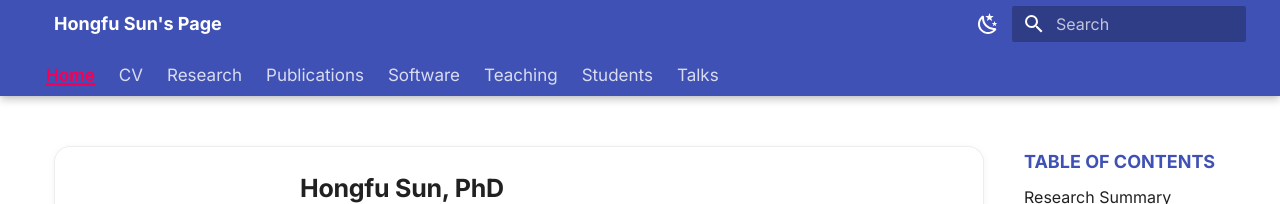
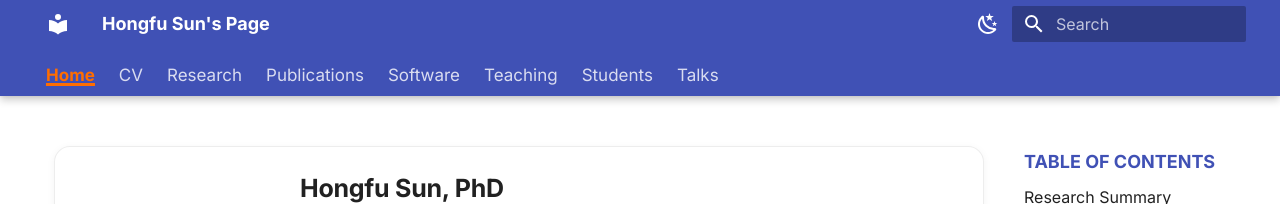
Before and after one commit to sunhongfu/sunhongfu.github.io, an MkDocs documentation site: the page built from docs/index.md, in a window 1280 px wide. Shown: the top 204 px of the page. Built offline with MkDocs 1.6.1 and Material for MkDocs 9.7.7, drawn with Linux system fonts in a browser that asks for light colours.

Commit message:
Logo visible on wide screens only; active tab orange; remove text underline
- Logo icon shown when tabs visible, hidden in hamburger mode (JS breakpoint)
- Active tab colour changed from pink to #ff6d00 (orange)
- text-decoration:none on all tab links to suppress underline

Co-Authored-By: Claude Sonnet 4.6 <noreply@anthropic.com>

```diff
--- a/docs/assets/extra.css
+++ b/docs/assets/extra.css
@@ -14,32 +14,29 @@
   }
 }
 
-/* Hide the default logo/bookmark icon in the header */
-.md-header__button.md-logo {
-  display: none !important;
-}
-
 /* ===== Navigation tab styling ===== */
 /* Larger, slightly bolder labels for all tabs */
 .md-tabs__link {
   font-size: 0.85rem;
   font-weight: 500;
   opacity: 0.8;
+  text-decoration: none !important;
   transition: opacity 0.2s;
 }
 .md-tabs__link:hover {
   opacity: 1;
+  text-decoration: none !important;
 }
 
-/* Active tab: full opacity, bold, accent-colour underline.
-   box-shadow inset is used instead of border-bottom because the parent
-   has overflow:hidden which silently clips borders. */
+/* Active tab: full opacity, bold, orange underline indicator.
+   box-shadow inset avoids being clipped by the parent overflow:hidden. */
 .md-tabs__link--active,
 .md-tabs__item--active > .md-tabs__link {
   opacity: 1 !important;
   font-weight: 700;
-  color: var(--md-accent-fg-color) !important;
-  box-shadow: inset 0 -3px 0 0 var(--md-accent-fg-color);
+  color: #ff6d00 !important;
+  text-decoration: none !important;
+  box-shadow: inset 0 -3px 0 0 #ff6d00;
 }
 
 
--- a/docs/assets/extra.js
+++ b/docs/assets/extra.js
@@ -28,11 +28,13 @@
         '.md-tabs{display:block!important}',
         '.md-sidebar--primary{display:none!important}',
         'label.md-header__button[for="__drawer"]{display:none!important}',
+        '.md-header__button.md-logo{display:flex!important}',
       '}',
       '@media screen and (max-width:' + (w - 1) + 'px){',
         '.md-tabs{display:none!important}',
         '.md-sidebar--primary{display:block!important}',
         'label.md-header__button[for="__drawer"]{display:flex!important}',
+        '.md-header__button.md-logo{display:none!important}',
       '}'
     ].join('');
   }
```
